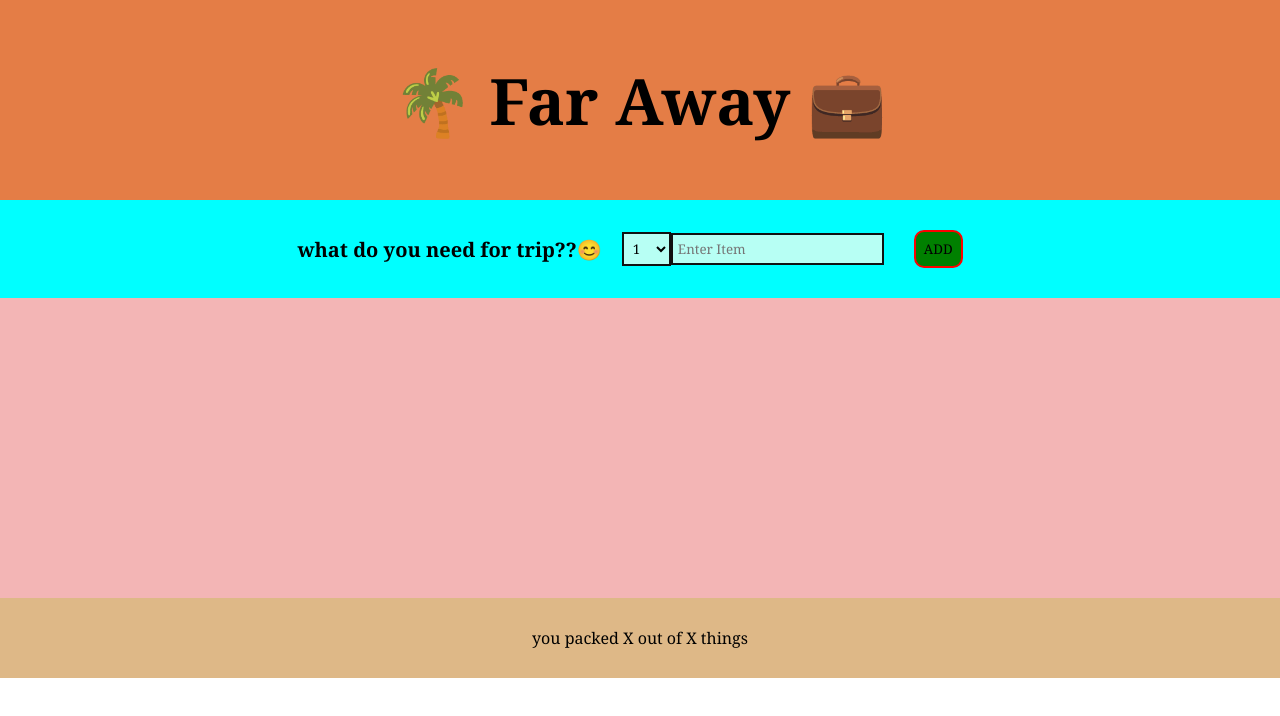
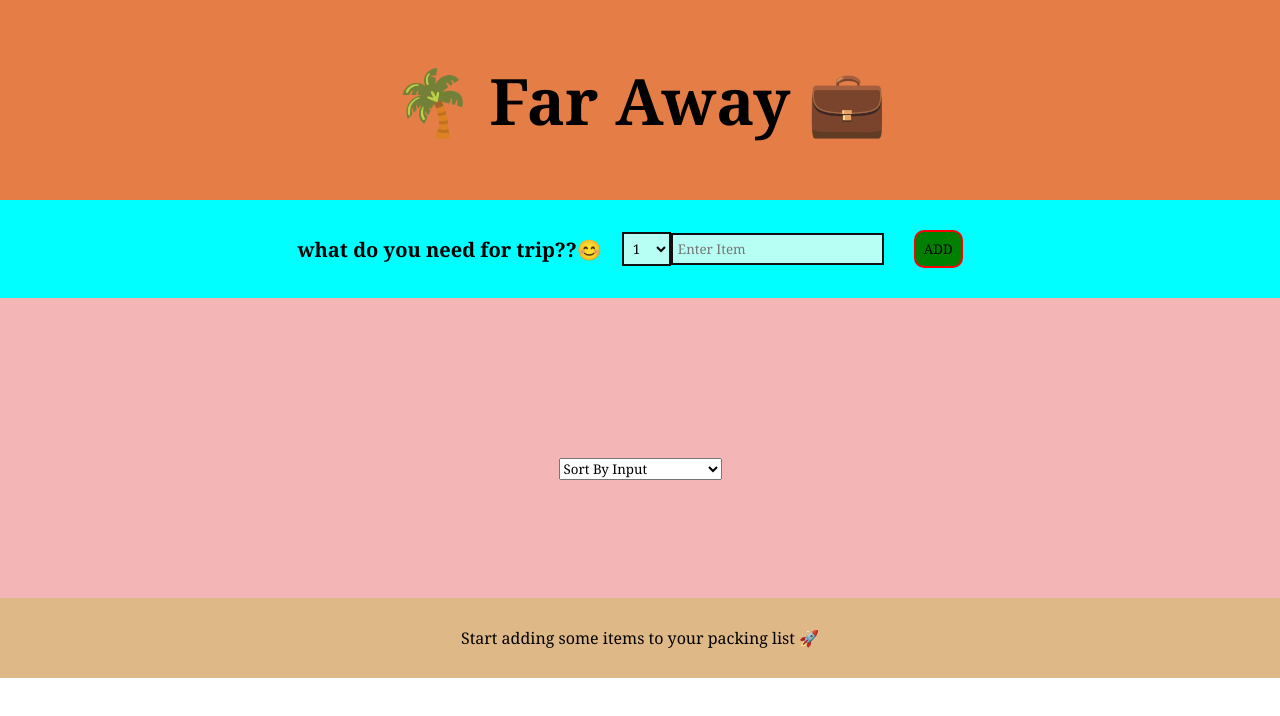
Before and after one commit to MatsagarVishal/far-away, a React (Create React App) app: page / in a window 1280 px wide. Shown: the top 716 px of the page. Built offline with nearby package versions, Linux system fonts and the light colour scheme; the HTML template or start-up script is replaced by a standard one.

Commit message:
added sort functionality and making footer more dynamic by laverging local variables footer

```diff
--- a/src/App.js
+++ b/src/App.js
@@ -30,7 +30,7 @@
         onItemDelete={handleDeleteItem}
         onToggle={handleToggleList}
       />
-      <Footer />
+      <Footer items={items} />
     </div>
   );
 }
--- a/src/components/Footer.js
+++ b/src/components/Footer.js
@@ -1,3 +1,39 @@
-export default function Footer() {
-  return <div className="footer">you packed X out of X things</div>;
+export default function Footer({ items }) {
+  if (!items.length)
+    return (
+      <div className="footer">
+        Start adding some items to your packing list 🚀
+      </div>
+    );
+
+  const numOfItems = items.length;
+  const numOfItemsPacked = items.filter((i) => i.isPacked).length;
+  const percentage = (numOfItemsPacked / numOfItems) * 100;
+  return (
+    <div className="footer">
+      {percentage === 100
+        ? "You got everything! Ready to go 🛩️🛩️"
+        : `You have ${numOfItems} items on your list, and you already packed ${numOfItemsPacked} / ${percentage}%`}
+    </div>
+  );
+
+  //   return (
+  //     <p className="stats">
+  //       <em>Start adding some items to your packing list 🚀</em>
+  //     </p>
+  //   );
+
+  // const numItems = items.length;
+  // const numPacked = items.filter((item) => item.packed).length;
+  // const percentage = Math.round((numPacked / numItems) * 100);
+
+  // return (
+  //   <footer className="stats">
+  //     <em>
+  //       {percentage === 100
+  //         ? "You got everything! Ready to go ✈️"
+  //         : ` 💼 You have ${numItems} items on your list, and you already packed ${numPacked} (${percentage}%)`}
+  //     </em>
+  //   </footer>
+  // );
 }
--- a/src/components/ListItems.js
+++ b/src/components/ListItems.js
@@ -1,9 +1,38 @@
+import { useState } from "react";
 
 export default function ListItems({ itemList, onItemDelete, onToggle }) {
+  const [sortBy, setSortby] = useState("input");
+  let sortedList;
+
+  if (sortBy === "input") sortedList = itemList;
+  if (sortBy === "description") {
+    sortedList = itemList.slice().sort((a, b) => {
+      const nameA = a.discription.toUpperCase(); // ignore upper and lowercase
+      const nameB = b.discription.toUpperCase(); // ignore upper and lowercase
+      if (nameA < nameB) {
+        return -1;
+      }
+      if (nameA > nameB) {
+        return 1;
+      }
+
+      // names must be equal
+      return 0;
+    });
+  }
+
+  if (sortBy === "byPacked") {
+    sortedList = itemList.slice().sort((a, b) => {
+      return Number(a.isPacked) - Number(b.isPacked);
+    });
+  }
+  // console.log(sortlist);
+
   return (
     <div className="items">
+      <div>
         <ul>
-        {itemList.map((item) => {
+          {sortedList.map((item) => {
             return (
               <Item
                 item={item}
@@ -14,6 +43,14 @@
             );
           })}
         </ul>
+      </div>
+      <div>
+        <select value={sortBy} onChange={(e) => setSortby(e.target.value)}>
+          <option value="input">Sort By Input</option>
+          <option value="description">Sort By A-Z</option>
+          <option value="byPacked">Sort By Packing Status</option>
+        </select>
+      </div>
     </div>
   );
 }
--- a/src/index.css
+++ b/src/index.css
@@ -54,10 +54,11 @@
     display: flex;
     align-items: center;
     justify-content: center;
+    flex-direction: column;
     min-height: 300px;
 }
 
-.items ul {
+.items div ul {
     display: flex;
     align-items: center;
     justify-content: center;
@@ -65,26 +66,29 @@
     padding: 20px;
     font-size: 20px;
     list-style: none;
-
 }
 
-.items ul li {
+.items div ul li {
     margin: 20px;
 }
 
-.items ul li span {
+.items div ul li span {
     margin: 0 5px;
 }
 
-.items ul .packed {
+.items div ul .packed {
     text-decoration: line-through !important;
 }
 
-.items ul li button {
+.items div ul li button {
     margin: 0 5px;
     padding: 0 5px;
     background: transparent;
     border: none;
+    cursor: pointer;
+}
+
+.items div ul li input {
     cursor: pointer;
 }
 
```
Lines whose indentation alone changed are shown as unchanged.
